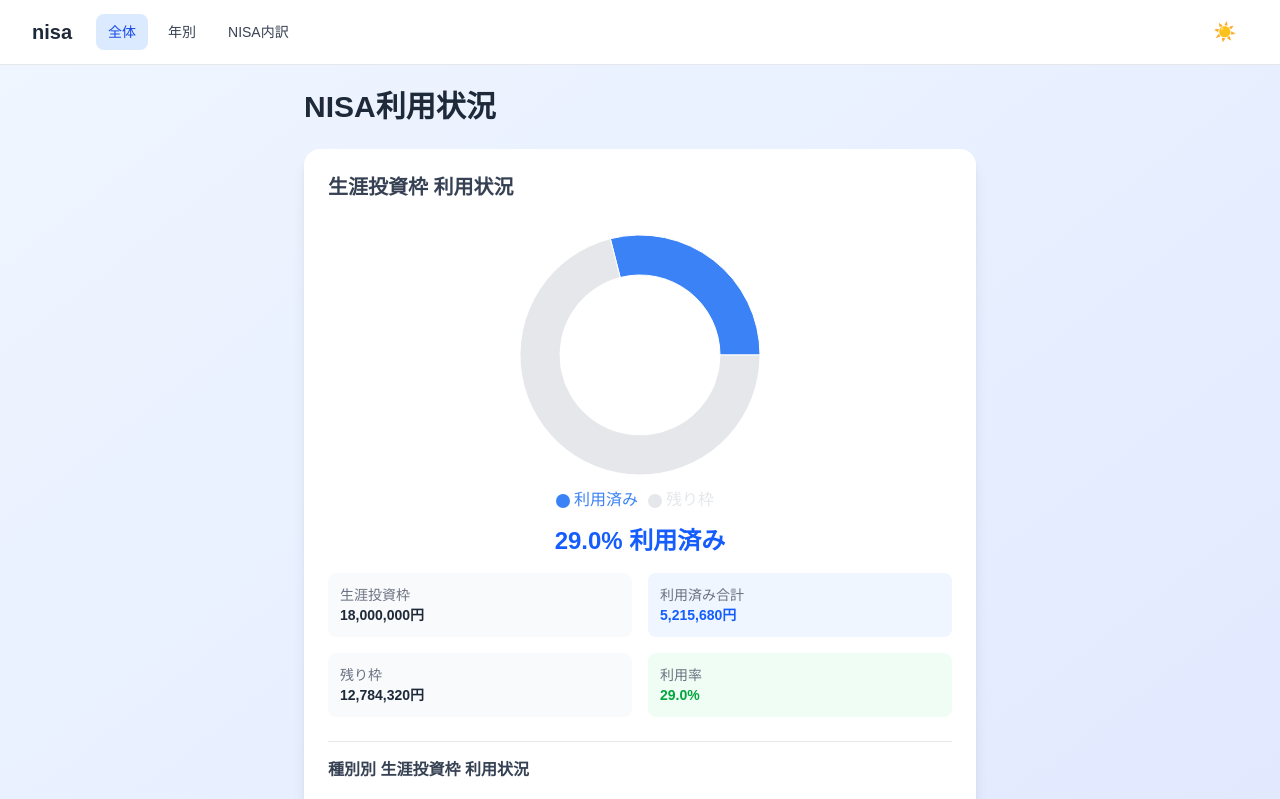
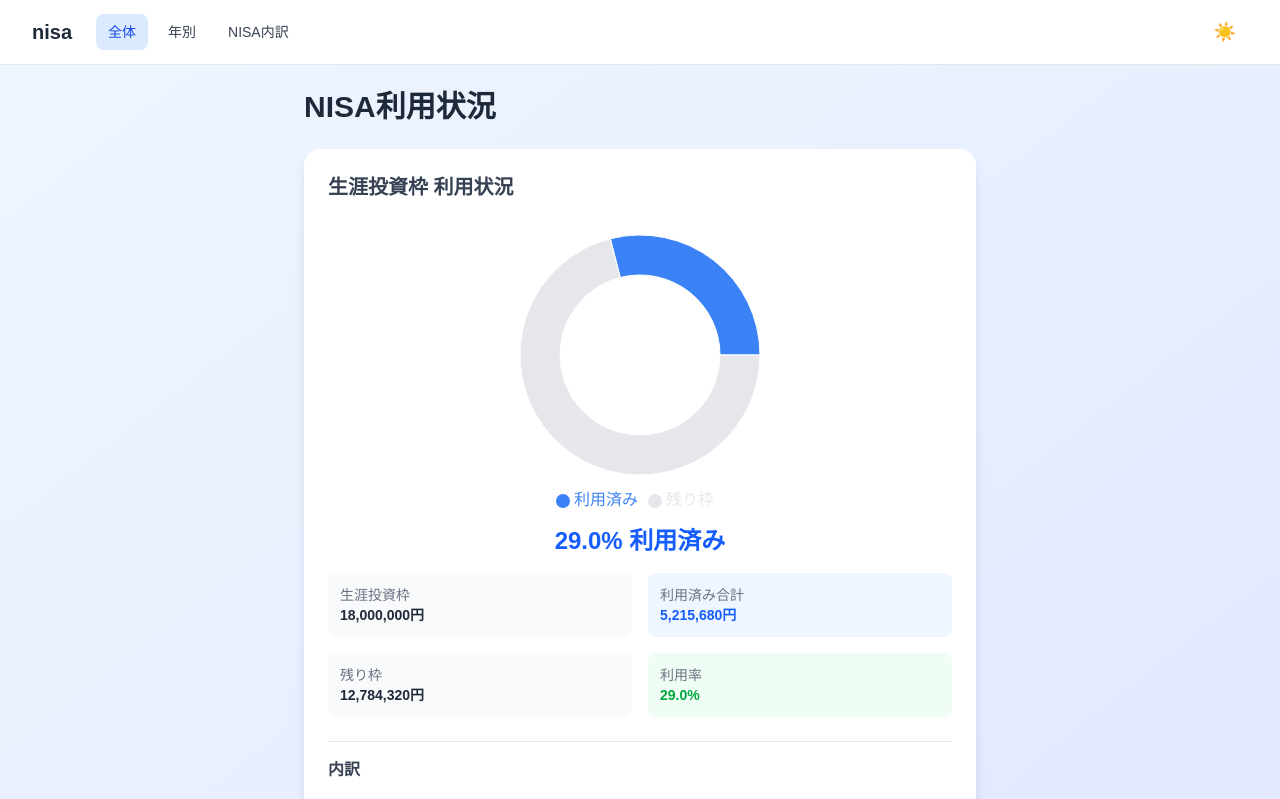
Before and after one commit to TakuyaFukumura/nisa-next-js-app, a Next.js app: page / in a window 1280 px wide. Shown: the top 799 px of the page. Built offline with nearby package versions, Linux system fonts and the light colour scheme.

Commit message:
Change lifetime investment section label
Co-authored-by: Copilot App <223556219+Copilot@users.noreply.github.com>

```diff
--- a/src/app/page.tsx
+++ b/src/app/page.tsx
@@ -64,10 +64,10 @@ export default function Home() {
                         </div>
                     </div>
 
-                    {/* 種別別 生涯投資枠 利用状況 */}
+                    {/* 内訳 */}
                     <div className="mt-6 pt-4 border-t border-gray-200 dark:border-gray-600">
                         <h3 className="text-base font-semibold text-gray-700 dark:text-gray-300 mb-4">
-                            種別別 生涯投資枠 利用状況
+                            内訳
                         </h3>
                         <NisaCategoryChart
                             label="つみたて投資枠"
```
Also changed, not shown: 1 other file (tests, documents, lock files or other folders).
